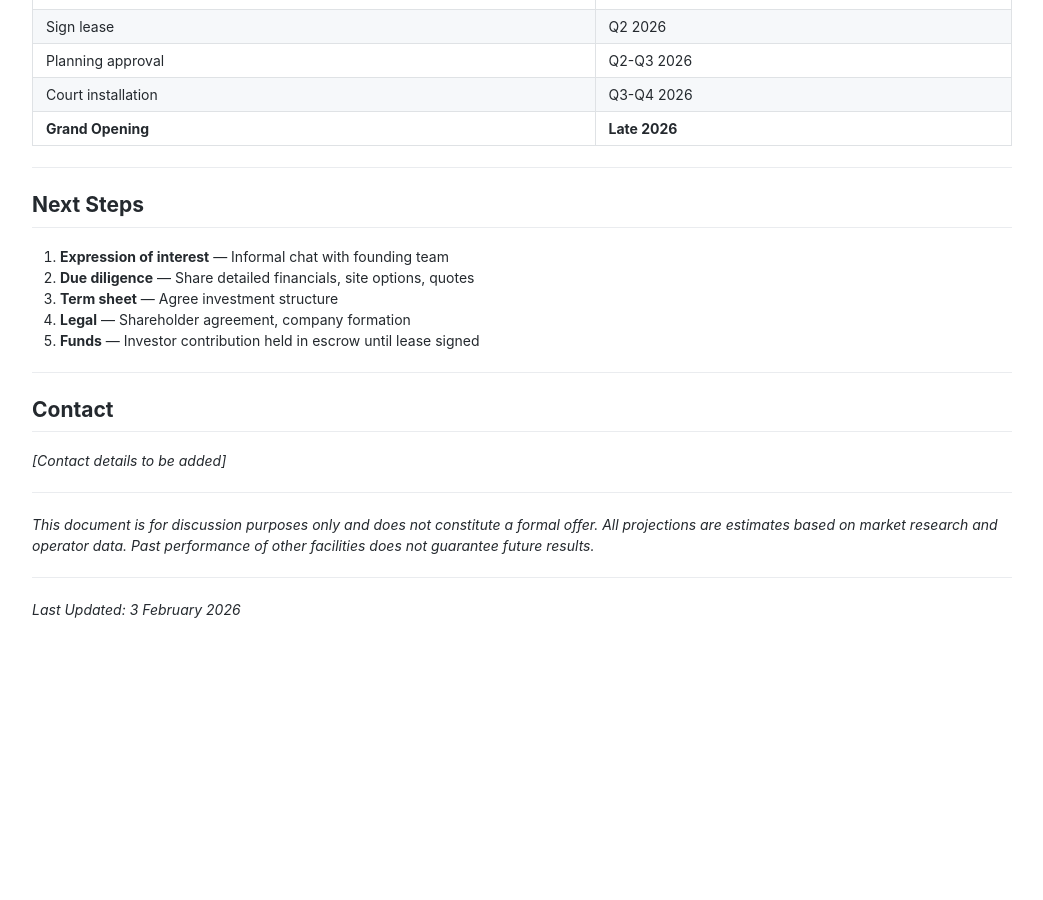
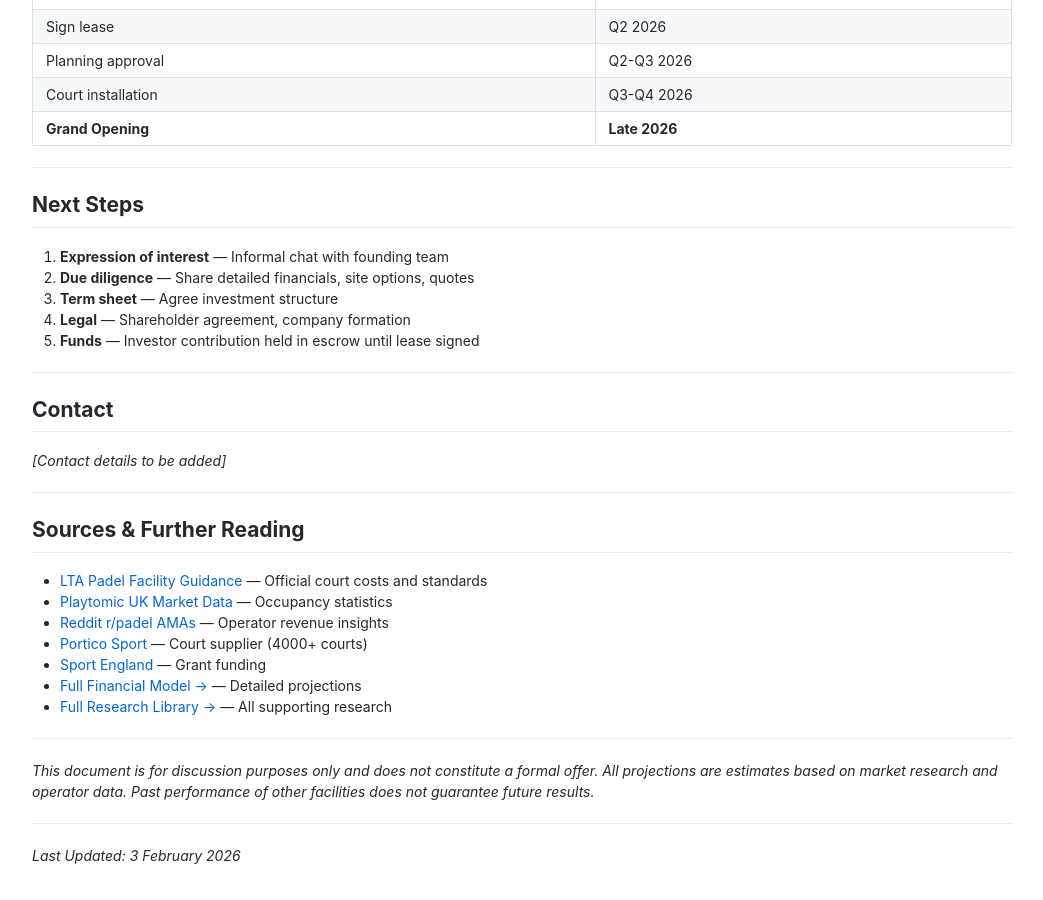
Before and after one commit to ayazabbas/padel-club, a Jekyll site: the page built from investor-pitch.md, in a window 1280 px wide and 900 px high, scrolled down 5236 px. Shown: the whole window, without its empty margins (118-1161 px from the left). Built offline with Jekyll 4.4.1, drawn with Linux system fonts in a browser that asks for light colours; before the commit the page ends 5890 px from its top, so only the background shows below that.

Commit message:
Add sources section to investor pitch

```diff
--- a/investor-pitch.md
+++ b/investor-pitch.md
@@ -244,6 +244,18 @@ For £100,000 investment at 25% equity:
 
 ---
 
+## Sources & Further Reading
+
+- [LTA Padel Facility Guidance](https://www.lta.org.uk/about-us/tennis-padel-britain/padel/) — Official court costs and standards
+- [Playtomic UK Market Data](https://www.playtomic.io/) — Occupancy statistics
+- [Reddit r/padel AMAs](https://www.reddit.com/r/padel/) — Operator revenue insights
+- [Portico Sport](https://www.porticosport.com/) — Court supplier (4000+ courts)
+- [Sport England](https://www.sportengland.org/) — Grant funding
+- [Full Financial Model →](research/financial-model) — Detailed projections
+- [Full Research Library →](research/) — All supporting research
+
+---
+
 *This document is for discussion purposes only and does not constitute a formal offer. All projections are estimates based on market research and operator data. Past performance of other facilities does not guarantee future results.*
 
 ---
```
